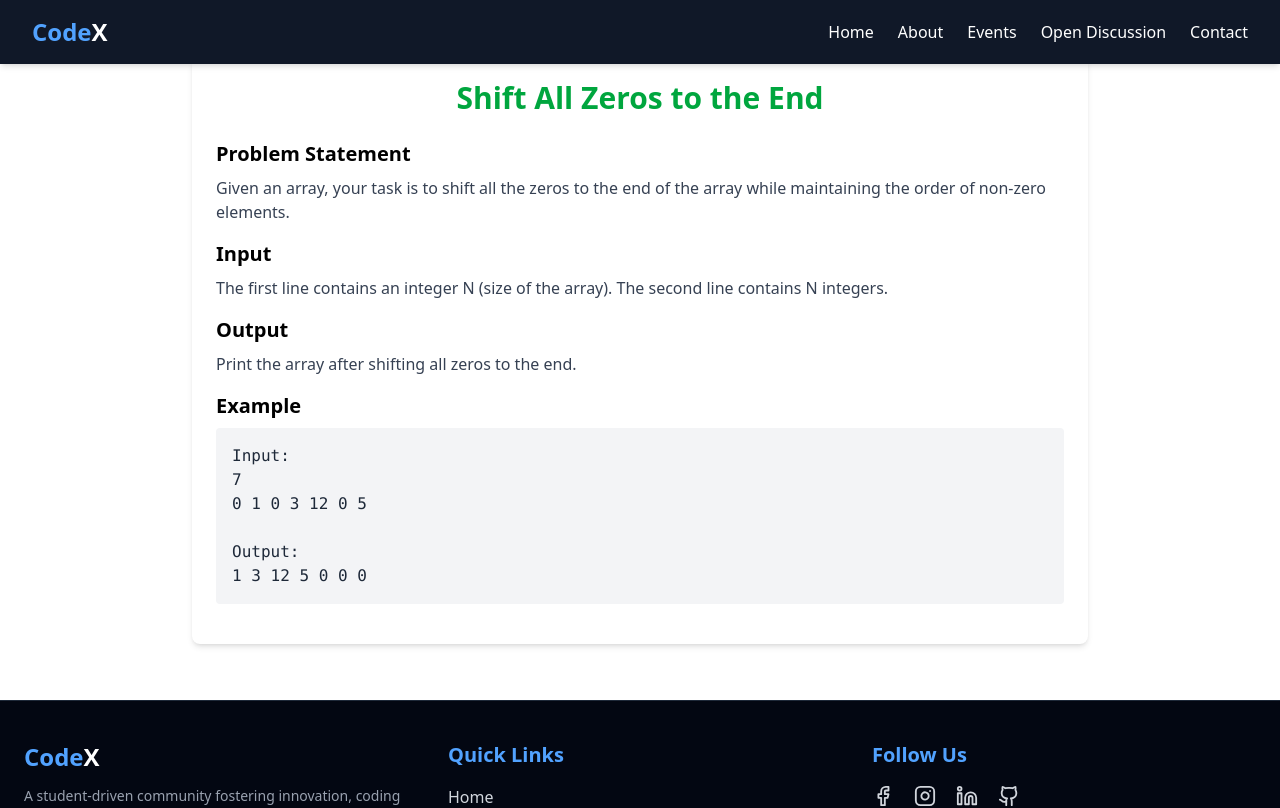
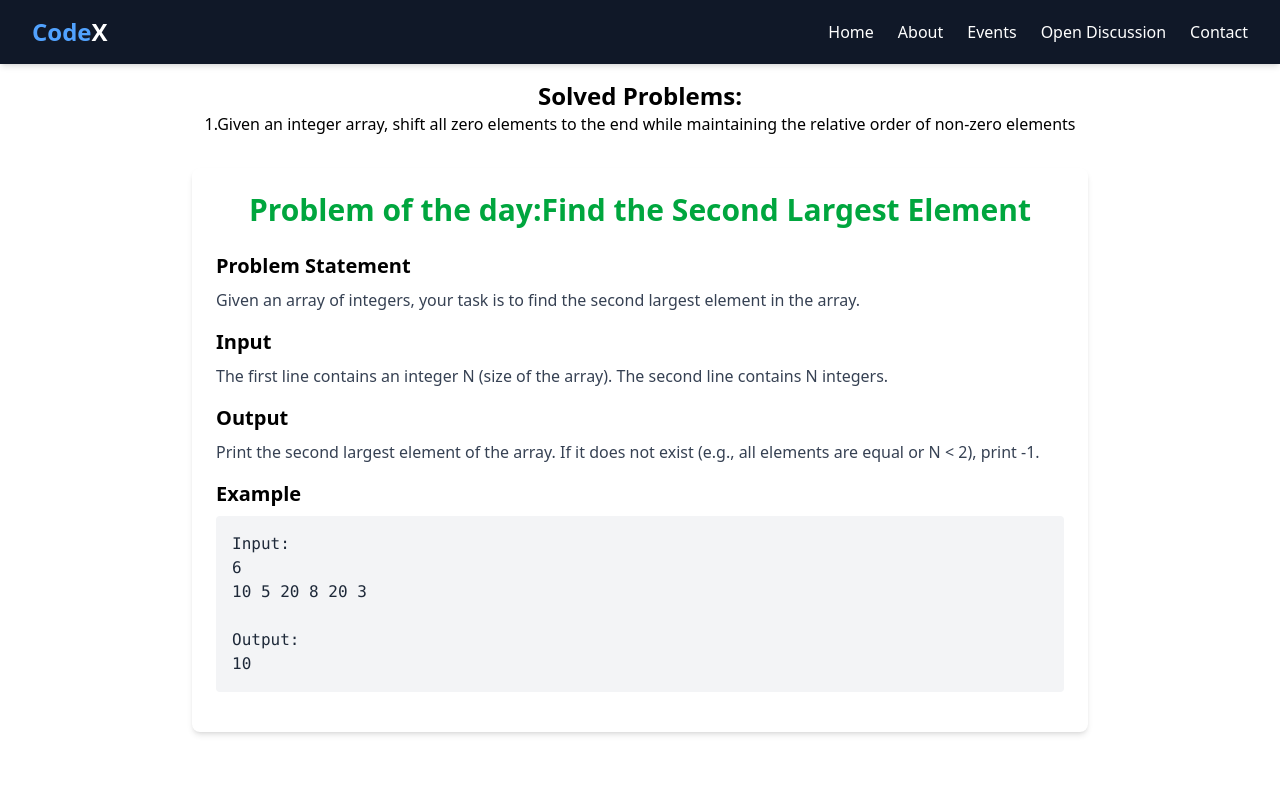
Before and after one commit to maheshkhatri2058/CodingClub, a React (Vite) app in the folder FrontEnd/: page /discussion in a window 1280 px wide. Shown: the top 808 px of the page. Built offline with nearby package versions, Linux system fonts and the light colour scheme.

Commit message:
new files added

```diff
--- a/FrontEnd/src/Pages/Discussion.jsx
+++ b/FrontEnd/src/Pages/Discussion.jsx
@@ -5,18 +5,21 @@ import ProblemCard from '../Components/ProblemCard'
 const Discussion = () => {
   return (
     <>
-      <div className='py-6'>
+      <div className='py-20'>
+      <h1 className='text-center text-2xl font-bold'>Solved Problems:</h1>
+      <p className='  text-center px-10'>1.Given an integer array, shift all zero elements to the end while maintaining the relative order of non-zero elements</p>
       <ProblemCard
-      title="Shift All Zeros to the End"
-      description="Given an array, your task is to shift all the zeros to the end of the array while maintaining the order of non-zero elements."
-      input="The first line contains an integer N (size of the array). The second line contains N integers."
-      output="Print the array after shifting all zeros to the end."
-      example={`Input:
-7
-0 1 0 3 12 0 5
+      title="Problem of the day:Find the Second Largest Element"
+description="Given an array of integers, your task is to find the second largest element in the array."
+input="The first line contains an integer N (size of the array). The second line contains N integers."
+output="Print the second largest element of the array. If it does not exist (e.g., all elements are equal or N < 2), print -1."
+example={`Input:
+6
+10 5 20 8 20 3
 
 Output:
-1 3 12 5 0 0 0`}
+10`}
+
     />
       </div>
     </>
```
